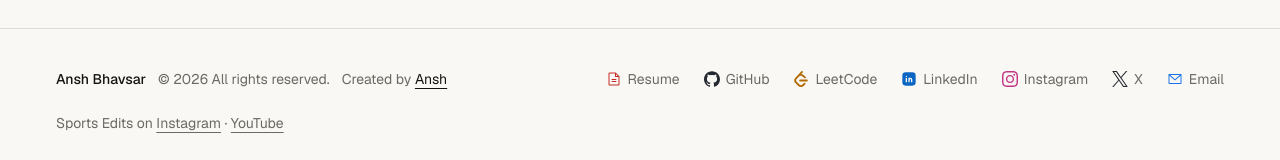
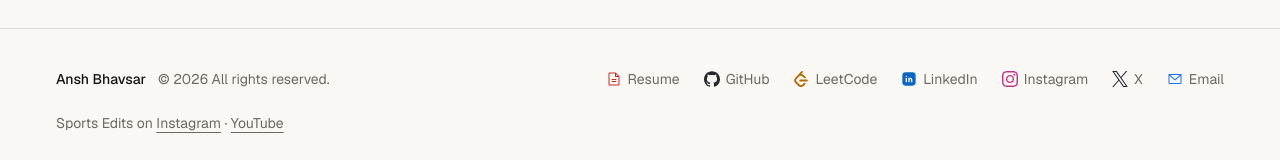
Before and after one commit to AnshBhavsar1654/Portfolio, a Next.js app: page / in a window 1280 px wide. Shown: the part 9310-9470 px from the top of the page. Built offline with nearby package versions, Linux system fonts and the light colour scheme; no server answers.

Commit message:
footer change

```diff
--- a/src/components/site/site-footer.tsx
+++ b/src/components/site/site-footer.tsx
@@ -42,17 +42,6 @@ export function SiteFooter() {
           <p className="text-muted text-sm">
             <span className="text-strong font-medium">{profile.name}</span>
             <span className="ml-3">&copy; {year} All rights reserved.</span>
-            <span className="ml-3">
-              Created by{" "}
-              <a
-                href={profile.socials.github}
-                target="_blank"
-                rel="noopener noreferrer"
-                className="text-strong hover:text-accent underline underline-offset-4 transition-colors"
-              >
-                Ansh
-              </a>
-            </span>
           </p>
           <nav
             aria-label="Footer"
```
